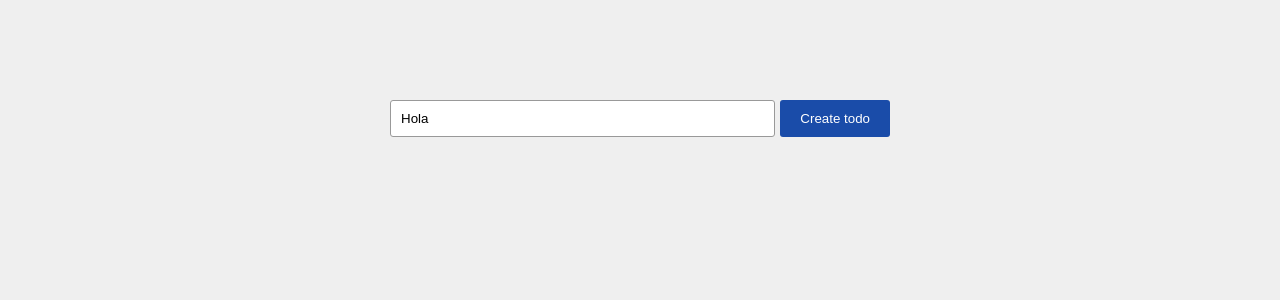
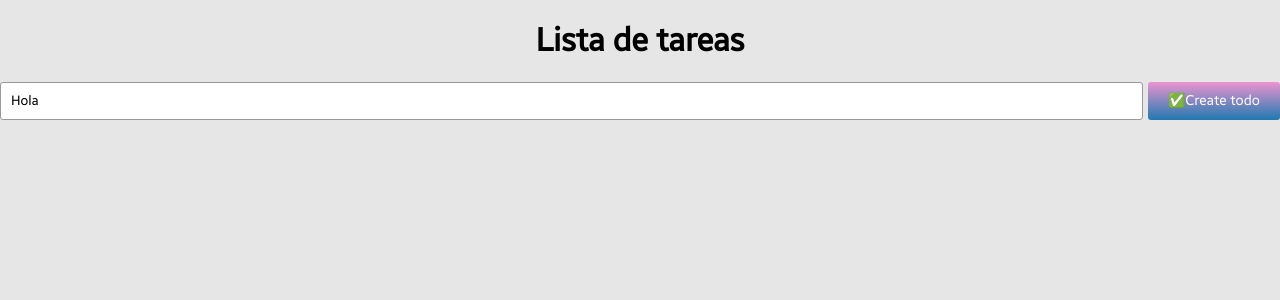
Before and after one commit to jeici21/lista-tareas, a React (Create React App) app in the folder lista-tareas/: page / in a window 1280 px wide. Shown: the top 300 px of the page. Built offline with nearby package versions, Linux system fonts and the light colour scheme.

Commit message:
Agregados algunos estilos, modo claro u oscuro según la hora del sistema y validación para evitar campos vacíos.

```diff
--- a/lista-tareas/src/App.css
+++ b/lista-tareas/src/App.css
@@ -1,8 +1,11 @@
 .todoContainer {
-    width: 500px;
-    margin: 100px auto;
+    width: 100%;
+    margin: auto;
     display: flex;
     flex-direction: column;
+}
+h1{
+    text-align: center;
 }
 
 .todoCreateForm {
@@ -16,14 +19,29 @@
     padding: 10px;
     border-radius: 3px;
     border: solid 1px #999;
+    font-family: 'Samsung Sans Regular';
+    color: black;
 }
 
 .buttonCreate {
     border: none;
     border-radius: 3px;
-    background-color: rgb(26, 76, 169);
-    color: white;
+    background-image: -webkit-linear-gradient(top, #eb94d0, #2079b0);
+    background-image: -moz-linear-gradient(top, #eb94d0, #2079b0);
+    background-image: -o-linear-gradient(top, #eb94d0, #2079b0);
+    background-image: linear-gradient(to bottom, #eb94d0, #2079b0);
+    color: #fafafa;
+    font-size: 14px;
     padding: 10px 20px;
+    font-family: 'Samsung Sans Regular';
+}
+
+.buttonCreate:hover {
+    background-image: -webkit-linear-gradient(top, #2079b0, #eb94d0);
+    background-image: -moz-linear-gradient(top, #2079b0, #eb94d0);
+    background-image: -o-linear-gradient(top, #2079b0, #eb94d0);
+    background-image: linear-gradient(to bottom, #2079b0, #eb94d0);
+    cursor: pointer;
 }
 
 .todosContainer {
@@ -35,7 +53,7 @@
 
 .todo {
     padding: 10px;
-    background-color: white;
+    background: none;
 }
 
 .todoTitle {
@@ -53,11 +71,35 @@
 button {
     border: none;
     border-radius: 3px;
-    background-color: rgb(72, 122, 221);
-    color: white;
+    background-image: -webkit-linear-gradient(top, #94ebc1, #25b020);
+    background-image: -moz-linear-gradient(top, #94ebc1, #25b020);
+    background-image: -o-linear-gradient(top, #94ebc1, #25b020);
+    background-image: linear-gradient(to bottom, #94ebc1, #25b020);
+    color: #fafafa;
+    font-size: 14px;
     padding: 10px 20px;
+    font-family: 'Samsung Sans Regular';
 }
 
 .buttonDelete {
-    background-color: rgb(169, 26, 26);
+    background-image: -webkit-linear-gradient(top, #eb94c1, #b02520);
+    background-image: -moz-linear-gradient(top, #eb94c1, #b02520);
+    background-image: -o-linear-gradient(top, #eb94c1, #b02520);
+    background-image: linear-gradient(to bottom, #eb94c1, #b02020);
 }
+
+.buttonUpdate:hover {
+    background-image: -webkit-linear-gradient(top, #25b020, #94ebc1);
+    background-image: -moz-linear-gradient(top, #25b020, #94ebc1);
+    background-image: -o-linear-gradient(top, #25b020, #94ebc1);
+    background-image: linear-gradient(to bottom, #25b020, #94ebc1);
+    cursor: pointer;
+}
+
+.buttonDelete:hover {
+    background-image: -webkit-linear-gradient(top, #b02520, #eb94c1);
+    background-image: -moz-linear-gradient(top, #b02520, #eb94c1);
+    background-image: -o-linear-gradient(top, #b02520, #eb94c1);
+    background-image: linear-gradient(to bottom, #b02520, #eb94c1);
+    cursor: pointer;
+}
--- a/lista-tareas/src/components/todo.jsx
+++ b/lista-tareas/src/components/todo.jsx
@@ -19,7 +19,7 @@ export default function Todo({ item, onUpdate, onDelete }) {
         return (
             <form className="todoUpdateForm" onSubmit={handleSubmit}>
                 <input type="text" className="todoInput" onChange={handleChange} value={newValue} />
-                <button className="button" onClick={handleClickUpdateTodo}>Update</button>
+                <button className="button" onClick={handleClickUpdateTodo}>🆗Update</button>
             </form>
         )
     }
@@ -27,8 +27,8 @@ export default function Todo({ item, onUpdate, onDelete }) {
         return (
             <div className="todoInfo">
                 <span className="todoTitle">{item.title}</span>
-                <button className="buttonUpdate" onClick={() => setIsEdit(true)}>Edit</button>
-                <button className="buttonDelete" onClick={(e) => onDelete(item.id)}>Delete</button>
+                <button className="buttonUpdate" onClick={() => setIsEdit(true)}>📝Edit</button>
+                <button className="buttonDelete" onClick={(e) => onDelete(item.id)}>❎Delete</button>
             </div>
         )
     }
--- a/lista-tareas/src/components/todoApp.jsx
+++ b/lista-tareas/src/components/todoApp.jsx
@@ -10,6 +10,7 @@ export default function TodoApp() {
     };//guardando valor cada vez que se escribe en el input
     const handleSubmit = (e) => {
         e.preventDefault();
+        if (title !== "") {
             const newTodo = {
                 id: crypto.randomUUID(),
                 title: title,
@@ -17,6 +18,9 @@ export default function TodoApp() {
             };
             setTodos([...todos, newTodo]);
             setTitle("");
+        } else {
+            alert("Inserte un registro válido");
+        }
     };//guardando el nuevo registro
     const handleUpdate = (id, value) => {
         const temp = [...todos];
@@ -31,9 +35,10 @@ export default function TodoApp() {
 
     return (
         <div className="todoContainer">
+            <h1>Lista de tareas</h1>
             <form className="todoCreateForm" onSubmit={handleSubmit}>
                 <input onChange={handleChange} className="todoInput" value={title} />
-                <input onClick={handleSubmit} type="submit" className="buttonCreate" value="Create todo" />
+                <input onClick={handleSubmit} type="submit" className="buttonCreate" value="✅Create todo" />
             </form>
             <div className="todosContainer">
                 {
--- a/lista-tareas/src/index.css
+++ b/lista-tareas/src/index.css
@@ -1,11 +1,29 @@
+/* Modo claro */
+:root {
+  --body-bg: #e6e6e6;
+  --body-color: #000;
+}
+
+/* Modo oscuro */
+@media (prefers-color-scheme: dark) {
+  :root {
+    --body-bg: #282828;
+    --body-color: #e6e6e6;
+  }
+}
+
 body {
   margin: 0;
-  font-family: -apple-system, BlinkMacSystemFont, 'Segoe UI', 'Roboto', 'Oxygen',
-    'Ubuntu', 'Cantarell', 'Fira Sans', 'Droid Sans', 'Helvetica Neue',
-    sans-serif;
+  font-family: 'Samsung Sans Regular', sans-serif;
   -webkit-font-smoothing: antialiased;
   -moz-osx-font-smoothing: grayscale;
-  background-color: #efefef;
+  background: var(--body-bg);
+  color: var(--body-color);
+}
+
+@font-face {
+  font-family: 'Samsung Sans Regular';
+  src: local('Samsung Sans Regular'), url(./fonts/SamsungSans-Regular.ttf) format('truetype');
 }
 
 code {
```
Also changed, not shown: lista-tareas/src/fonts/SamsungSans-Regular.ttf (added). Lines whose indentation alone changed are shown as unchanged.
